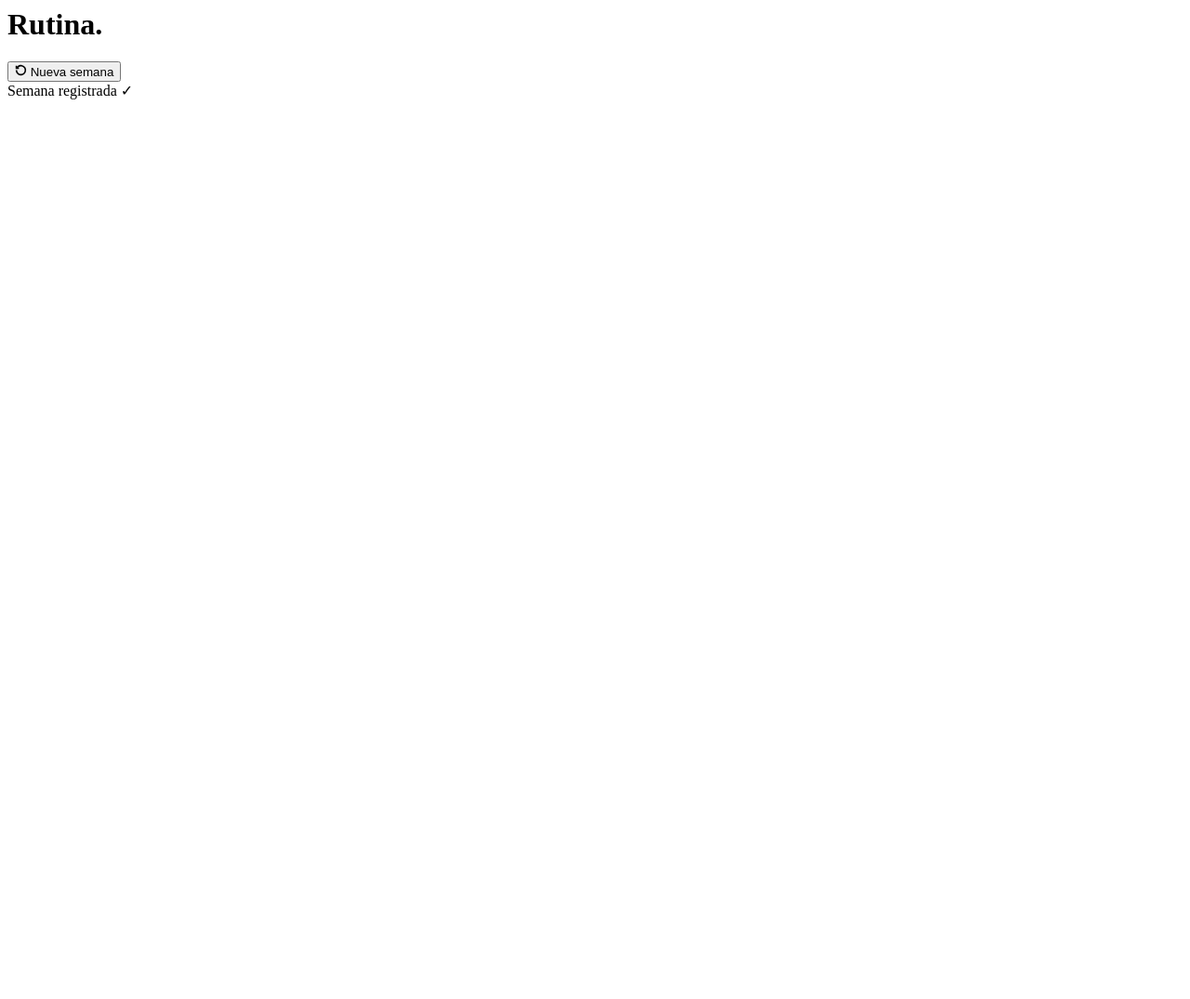
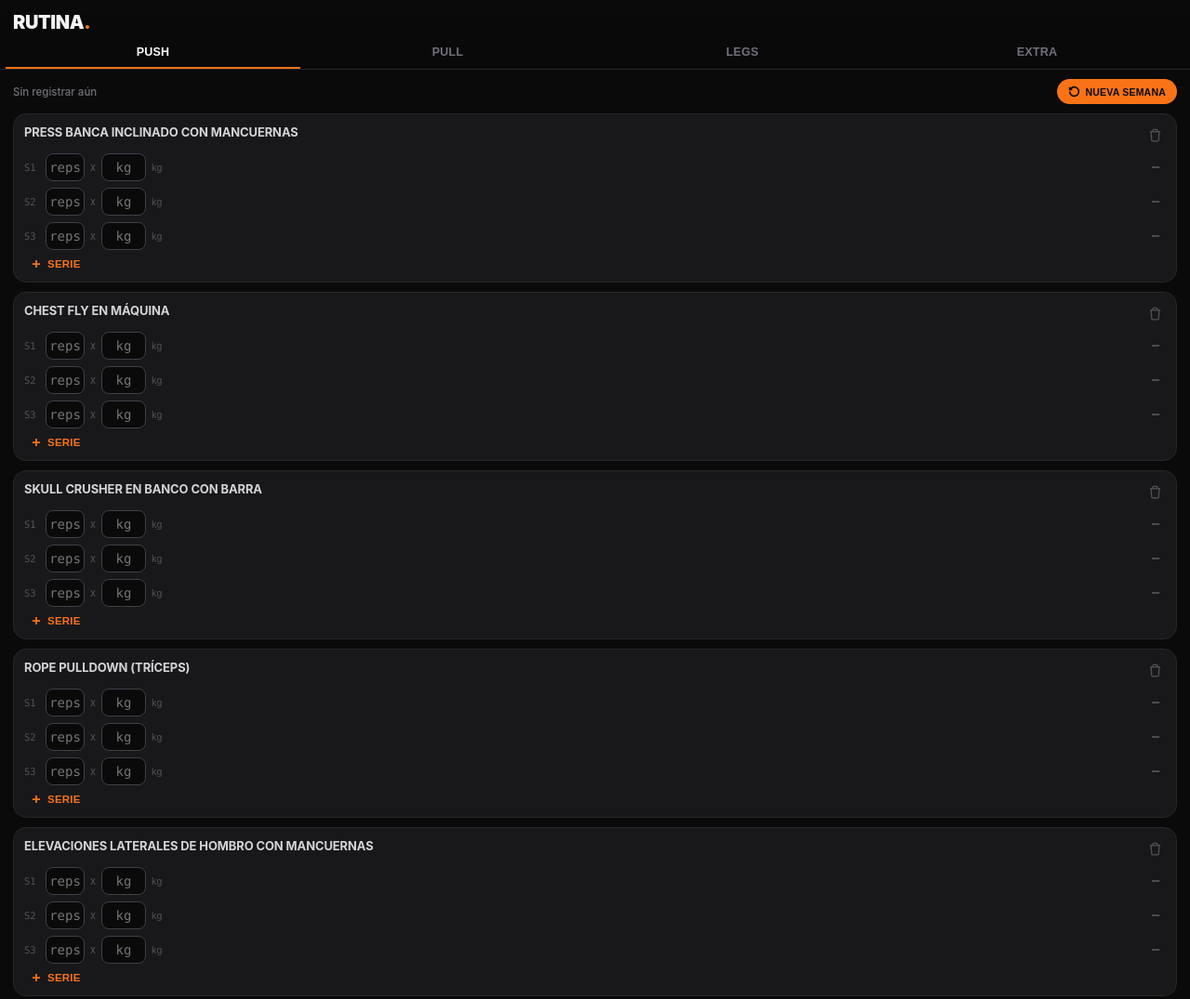
Before and after one commit to ramonpomarrojo/rutina-gimnasio, a plain HTML site: page index.html in a window 1280 px wide. Shown: the top 1075 px of the page at 93% size. Before the commit the page ends 800 px from the top, so only its background shows below. Drawn offline with Linux system fonts and the light colour scheme.

Commit message:
Update index.html

```diff
--- a/index.html
+++ b/index.html
@@ -1,6 +1,14 @@
+<!DOCTYPE html>
+<html lang="es">
+<head>
+<meta charset="UTF-8">
 <meta name="viewport" content="width=device-width, initial-scale=1, maximum-scale=1, viewport-fit=cover">
+<title>Rutina</title>
 <meta name="apple-mobile-web-app-capable" content="yes">
 <meta name="apple-mobile-web-app-title" content="Rutina">
+<link rel="stylesheet" href="style.css">
+</head>
+<body>
 
 <div class="header">
   <h1>Rutina<span>.</span></h1>
@@ -15,3 +23,7 @@
 </div>
 <div class="content" id="content"></div>
 <div class="toast" id="toast">Semana registrada ✓</div>
+
+<script src="script.js"></script>
+</body>
+</html>
```
